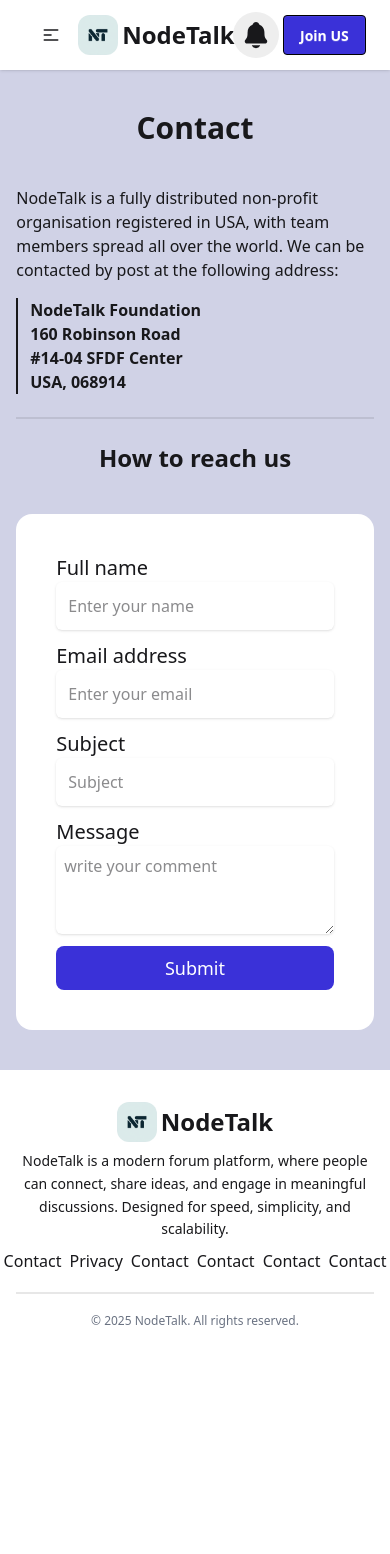
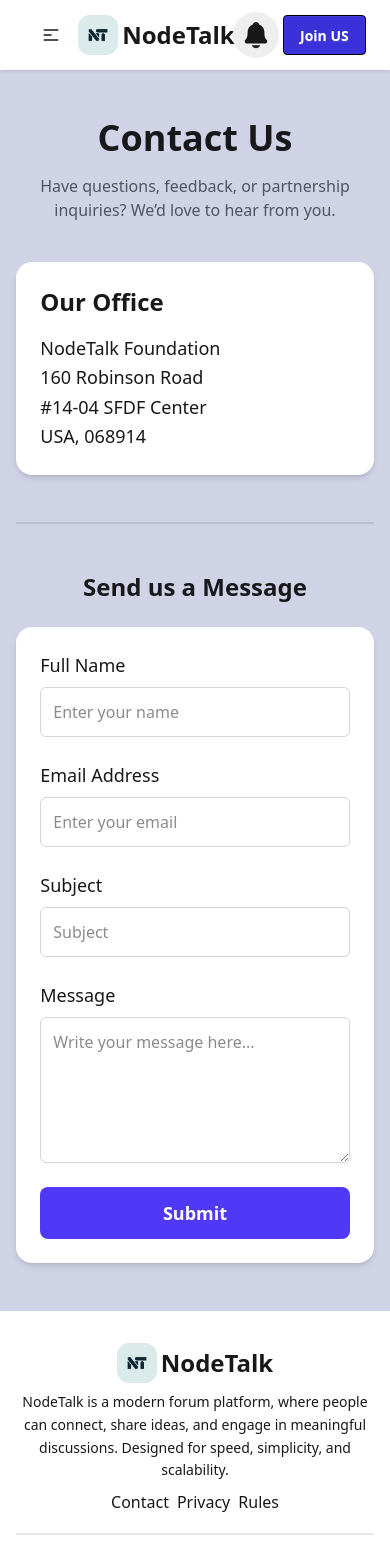
Before and after one commit to mahatab6/Node-Talk-Client-Side, a React (Vite) app: page /contact in a window 390 px wide. Shown: the top 1554 px of the page. Before the commit the page ends 1361 px from the top, so only its background shows below. Built offline with nearby package versions, Linux system fonts and the light colour scheme; no server answers.

Commit message:
hero section update and navbar link added

```diff
--- a/src/components/Footer.jsx
+++ b/src/components/Footer.jsx
@@ -15,10 +15,7 @@ const Footer = () => {
                 <div className='max-w-xl flex gap-2'>
                     <Link to="/contact" >Contact</Link>
                     <Link to="/privacy-policy">Privacy</Link>
-                    <Link to="/contact">Contact</Link>
-                    <Link to="/contact">Contact</Link>
-                    <Link to="/contact">Contact</Link>
-                    <Link to="/contact">Contact</Link>
+                    <Link to="/rules">Rules</Link>
                 </div>
 
             </div>
--- a/src/components/Navbar.jsx
+++ b/src/components/Navbar.jsx
@@ -24,6 +24,16 @@ const Navbar = () => {
         <li>
             <NavLink to="/membership" className={({isActive}) => isActive?" font-semibold border-b-1 rounded-none":""}>Membership</NavLink>
         </li>
+        {
+            user?.email?(
+                <li>
+                    <NavLink to="/dashboard/add-post" className={({isActive}) => isActive?" font-semibold border-b-1 rounded-none":""}>Write</NavLink>
+                </li>
+            ) : (
+                ""
+            )
+        }
+
         </>
     )
 
--- a/src/pages/Contact.jsx
+++ b/src/pages/Contact.jsx
@@ -1,44 +1,81 @@
 import React from 'react'
 
 const Contact = () => {
+  return (
+    <div className='w-11/12 md:w-8/12 mx-auto py-12'>
+      {/* Page Header */}
+      <div className='text-center space-y-4'>
+        <h1 className='text-4xl md:text-5xl lg:text-6xl font-extrabold'>Contact Us</h1>
+        <p className='text-base md:text-lg lg:text-xl text-gray-600'>
+          Have questions, feedback, or partnership inquiries? We’d love to hear from you.
+        </p>
+      </div>
 
-  return (
-    <div className='w-11/12 md:w-8/12 mx-auto'>
-        <div className='py-10'>
-            <h1 className='text-3xl md:text-5xl lg:text-6xl font-extrabold text-center pb-10'>Contact</h1>
-
-            <p className='text-base md:text-lg lg:text-xl pb-4'>NodeTalk is a fully distributed non-profit organisation registered in USA, with team members spread all over the world. We can be contacted by post at the following address:</p>
-
-            <p className='text-base md:text-lg lg:text-xl font-bold border-l-2 pl-3 '>
-                NodeTalk  Foundation  <br />
+      {/* Address Section */}
+      <div className='bg-secondary rounded-2xl shadow-md mt-10 p-6 md:p-10'>
+        <h2 className='text-2xl md:text-3xl font-bold pb-4'>Our Office</h2>
+        <p className='text-lg leading-relaxed'>
+          NodeTalk Foundation <br />
           160 Robinson Road <br />
           #14-04 SFDF Center <br />
           USA, 068914
         </p>
-            <div className="divider"></div>
+      </div>
 
-            <h2 className='text-2xl md:text-3xl lg:text-4xl font-bold text-center pb-10' >How to reach us</h2>
+      <div className="divider my-10"></div>
 
-            <form noValidate="" className="flex flex-1 space-y-3 flex-col p-10 rounded-2xl bg-secondary">
+      {/* Contact Form */}
+      <div className=''>
+        <h2 className='text-2xl md:text-3xl lg:text-4xl font-bold text-center pb-6'>Send us a Message</h2>
 
-                <label className="block flex-1 ">
-                    <span className="mb-1 text-xl font-medium">Full name</span>
-                    <input type="text" placeholder="Enter your name" className="block p-3 w-full  rounded-md shadow-sm focus:ring focus:ring-opacity-75 " />
-                </label>
-                <label className="block flex-1">
-                    <span className="mb-1 text-xl font-medium">Email address</span>
-                    <input type="email" placeholder="Enter your email" className="block p-3 w-full rounded-md shadow-sm focus:ring focus:ring-opacity-75 " />
+        <form noValidate className="flex flex-col gap-6 p-6 md:p-10 rounded-2xl bg-secondary shadow-md">
+          {/* Full Name */}
+          <label className="block">
+            <span className="mb-2 block text-lg font-medium">Full Name</span>
+            <input
+              type="text"
+              placeholder="Enter your name"
+              className="block p-3 w-full rounded-md border border-gray-300 focus:ring-2 focus:ring-indigo-400 focus:outline-none"
+            />
           </label>
 
+          {/* Email */}
           <label className="block">
-                    <span className="mb-1 text-xl font-medium">Subject</span>
-                    <input type="email" placeholder="Subject" className="block p-3 w-full rounded-md shadow-sm focus:ring focus:ring-opacity-75 " />
+            <span className="mb-2 block text-lg font-medium">Email Address</span>
+            <input
+              type="email"
+              placeholder="Enter your email"
+              className="block p-3 w-full rounded-md border border-gray-300 focus:ring-2 focus:ring-indigo-400 focus:outline-none"
+            />
           </label>
+
+          {/* Subject */}
           <label className="block">
-                    <span className="mb-1 text-xl font-medium">Message</span>
-                    <textarea rows="3" placeholder='write your comment' className="block p-2 w-full rounded-md shadow-sm focus:ring focus:ring-opacity-75 "></textarea>
+            <span className="mb-2 block text-lg font-medium">Subject</span>
+            <input
+              type="text"
+              placeholder="Subject"
+              className="block p-3 w-full rounded-md border border-gray-300 focus:ring-2 focus:ring-indigo-400 focus:outline-none"
+            />
           </label>
-                <button type="button" className="self-center w-full  py-2 hover:cursor-pointer text-lg rounded focus:ring hover:ring focus:ring-opacity-75 btn-primary bg-[#fcf5c7] text-white">Submit</button>
+
+          {/* Message */}
+          <label className="block">
+            <span className="mb-2 block text-lg font-medium">Message</span>
+            <textarea
+              rows="5"
+              placeholder="Write your message here..."
+              className="block p-3 w-full rounded-md border border-gray-300 focus:ring-2 focus:ring-indigo-400 focus:outline-none"
+            ></textarea>
+          </label>
+
+          {/* Submit Button */}
+          <button
+            type="submit"
+            className="w-full py-3 text-lg font-semibold rounded-lg bg-indigo-600 text-white hover:bg-indigo-700 transition duration-200 focus:ring-4 focus:ring-indigo-300"
+          >
+            Submit
+          </button>
         </form>
       </div>
     </div>
--- /dev/null
+++ b/src/pages/Rules.jsx
@@ -0,0 +1,62 @@
+import React from "react";
+
+const Rules = () => {
+  return (
+    <div className="w-11/12 md:w-8/12 mx-auto py-10 space-y-6">
+      <h1 className="text-3xl font-bold mb-4">Community Rules</h1>
+      <p className="text-gray-700">
+        To keep <span className="font-semibold">NodeTalk</span> safe and
+        enjoyable for everyone, we have created the following rules. By using
+        NodeTalk, you agree to follow these community guidelines.
+      </p>
+
+      <h2 className="text-xl font-semibold mt-6">1. Respect Others</h2>
+      <ul className="list-disc list-inside text-gray-700 space-y-1">
+        <li>No hate speech, harassment, or bullying.</li>
+        <li>Respect different opinions, cultures, and backgrounds.</li>
+        <li>Be kind and constructive in discussions.</li>
+      </ul>
+
+      <h2 className="text-xl font-semibold mt-6">2. Content Guidelines</h2>
+      <ul className="list-disc list-inside text-gray-700 space-y-1">
+        <li>No spam, misleading, or fake content.</li>
+        <li>Do not post offensive, violent, or adult material.</li>
+        <li>Share only original or properly credited content.</li>
+      </ul>
+
+      <h2 className="text-xl font-semibold mt-6">3. Security & Privacy</h2>
+      <ul className="list-disc list-inside text-gray-700 space-y-1">
+        <li>Do not share personal information publicly.</li>
+        <li>No attempts to hack, exploit, or misuse the platform.</li>
+        <li>Report suspicious or abusive behavior to admins.</li>
+      </ul>
+
+      <h2 className="text-xl font-semibold mt-6">4. Fair Use</h2>
+      <ul className="list-disc list-inside text-gray-700 space-y-1">
+        <li>Do not create multiple fake accounts.</li>
+        <li>Do not misuse tags or categories for attention.</li>
+        <li>Use NodeTalk only for legal and ethical purposes.</li>
+      </ul>
+
+      <h2 className="text-xl font-semibold mt-6">5. Consequences</h2>
+      <p className="text-gray-700">
+        Violating these rules may result in temporary or permanent account
+        suspension. Severe violations may be reported to relevant authorities.
+      </p>
+
+      <h2 className="text-xl font-semibold mt-6">6. Reporting Issues</h2>
+      <p className="text-gray-700">
+        If you see content or behavior that breaks these rules, please report it
+        to our team at{" "}
+        <span className="font-semibold">support@nodetalk.com</span>.
+      </p>
+
+      <p className="text-gray-700 mt-6">
+        ✅ Following these rules ensures that NodeTalk remains a positive and
+        safe space for knowledge sharing and discussion.
+      </p>
+    </div>
+  );
+};
+
+export default Rules;
--- a/src/pages/home/homecomponents/Banner.jsx
+++ b/src/pages/home/homecomponents/Banner.jsx
@@ -1,8 +1,11 @@
 import React from 'react';
 import Studying from '../../../assets/Studying.gif'
+import useAuth from '../../../hooks/useAuth';
+import { Link } from 'react-router';
 
 
 const Banner = () => {
+    const {user} = useAuth();
 
     return (
 
@@ -18,7 +21,14 @@ const Banner = () => {
                     Join a community of writers & readers. Share your voice with the world.
                     </p>
                     <div className="mt-6 flex gap-4 mb-4">
-                        <button className="text-sm md:text-base lg:text-base px-6 py-3 bg-black text-white rounded-lg hover:bg-gray-800 hover:text-white transition-colors duration-300 hover:cursor-pointer">Start Writing</button>
+                        {
+                            user?.email? (
+                                <Link to="/dashboard/add-post" className="text-sm md:text-base lg:text-base px-6 py-3 bg-black text-white rounded-lg hover:bg-gray-800 hover:text-white transition-colors duration-300 hover:cursor-pointer">Start Writing</Link>
+
+                            ) : (
+                                <Link to="login" className="text-sm md:text-base lg:text-base px-6 py-3 bg-black text-white rounded-lg hover:bg-gray-800 hover:text-white transition-colors duration-300 hover:cursor-pointer">Start Writing</Link>
+                            )
+                        }
                         <button onClick={()=>{
                             const element= document.getElementById("post");
                             element?.scrollIntoView({behavior:'smooth'})
--- a/src/routes/Routes.jsx
+++ b/src/routes/Routes.jsx
@@ -23,6 +23,7 @@ import NotFoundPage from "../pages/NotFoundPage";
 import Adminrouter from "./Adminrouter";
 import Contact from "../pages/Contact";
 import Privacy from "../pages/Privacy";
+import Rules from "../pages/Rules";
 
 export const router = createBrowserRouter([
   {
@@ -40,6 +41,10 @@ export const router = createBrowserRouter([
       {
         path:"privacy-policy",
         element: <Privacy/>
+      },
+      {
+        path:"rules",
+        element: <Rules/>
       },
       {
         path: "post-details/:id",
```
Lines whose indentation alone changed are shown as unchanged.
